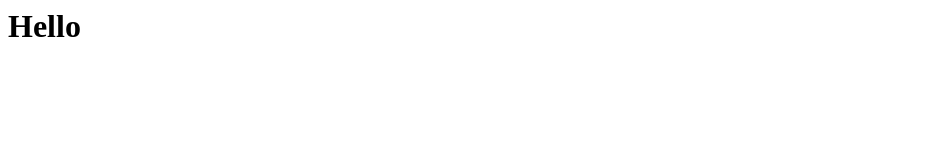
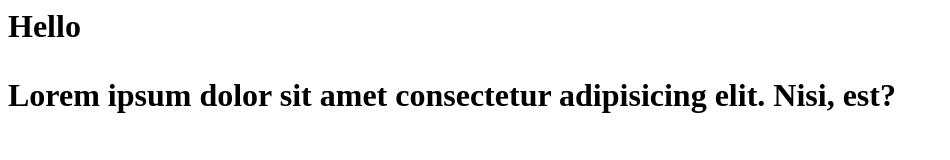
Before and after one commit to Thilocigan/html, a plain HTML site: page index.html in a window 1280 px wide. Shown: the whole page, without its empty margins (0-950 px from the left). Drawn offline with Linux system fonts and the light colour scheme.

Commit message:
added paragraph tag

```diff
--- a/index.html
+++ b/index.html
@@ -1 +1,2 @@
 <h1> Hello <h1>
+<p>Lorem ipsum dolor sit amet consectetur adipisicing elit. Nisi, est?</p>
```
